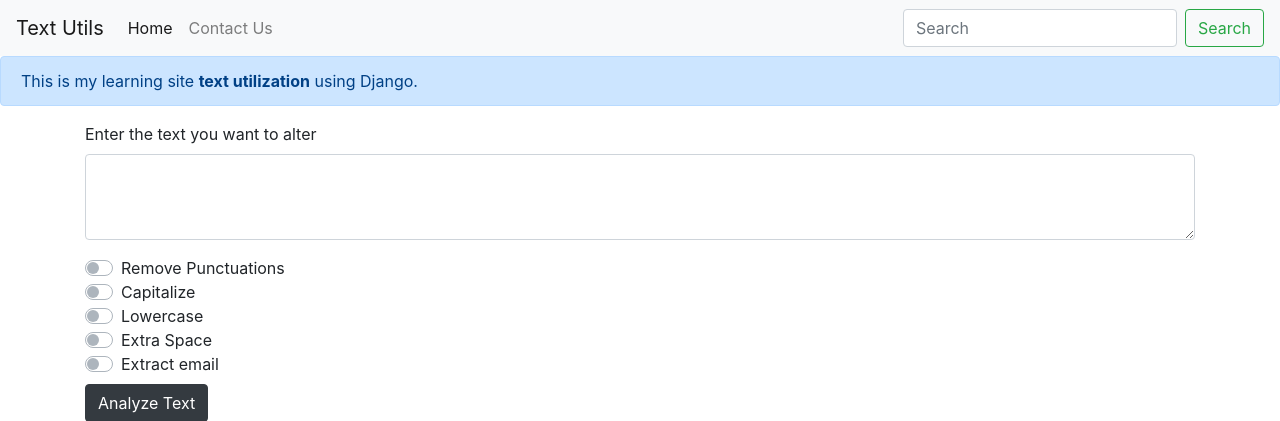
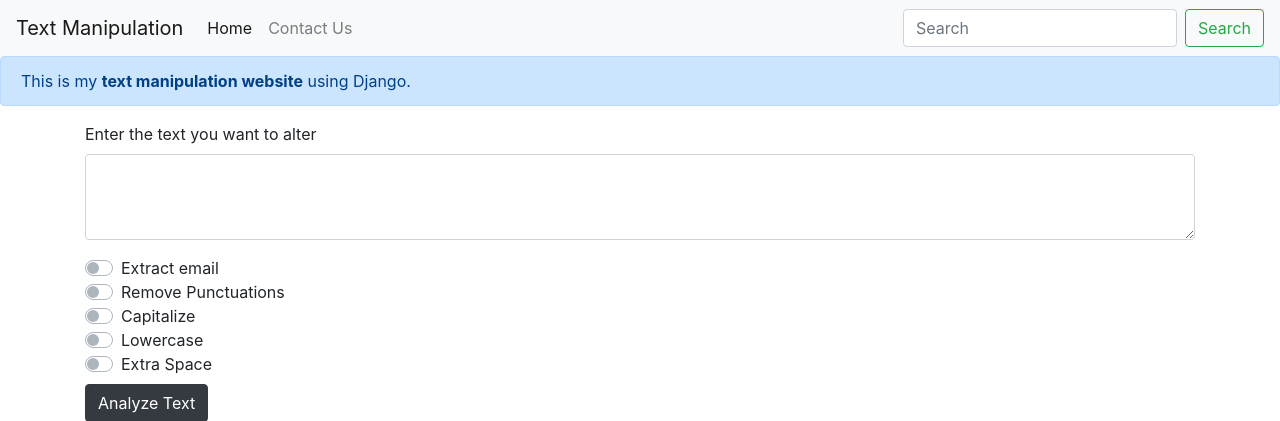
Before and after one commit to Aashishbazzz/Text-Manipulators, a Django app: page / in a window 1280 px wide. Shown: the top 421 px of the page. Run offline with Django 3.2, Linux system fonts and the light colour scheme; some libraries are stand-ins or nearby versions.

Commit message:
Update index_2.html

```diff
--- a/templates/index_2.html
+++ b/templates/index_2.html
@@ -1,43 +1,60 @@
 <!doctype html>
+
+
 <html lang="en">
+
 <head>
-    <!-- Required meta tags -->
+
 	<meta charset="utf-8">
     <meta name="viewport" content="width=device-width, initial-scale=1, shrink-to-fit=no">
 
-    <!-- Bootstrap CSS -->
     <link rel="stylesheet" href="https://stackpath.bootstrapcdn.com/bootstrap/4.5.2/css/bootstrap.min.css" integrity="sha384-JcKb8q3iqJ61gNV9KGb8thSsNjpSL0n8PARn9HuZOnIxN0hoP+VmmDGMN5t9UJ0Z" crossorigin="anonymous">
 
-    <title>Text Util</title>
+    <title>Text manipulator</title>
+
 </head>
+
+
 <body>
 
+
 	<nav class="navbar navbar-expand-lg navbar-light bg-light">
+
+
 		<button class="navbar-toggler" type="button" data-toggle="collapse" data-target="#navbarTogglerDemo01" aria-controls="navbarTogglerDemo01" aria-expanded="false" aria-label="Toggle navigation">
 			<span class="navbar-toggler-icon"></span>
 		</button>
+
 		<div class="collapse navbar-collapse" id="navbarTogglerDemo01">
-    <a class="navbar-brand" href="#">Text Utils</a>
+			<a class="navbar-brand" href="#">Text Manipulation</a>
+
 			<ul class="navbar-nav mr-auto mt-2 mt-lg-0">
+
 				<li class="nav-item active">
 					<a class="nav-link" href="#">Home <span class="sr-only">(current)</span></a>
 				</li>
+
 				<li class="nav-item">
 					<a class="nav-link" href="#">Contact Us</a>
 				</li>
 
 			</ul>
+
 			<form class="form-inline my-2 my-lg-0">
 				<input class="form-control mr-sm-2" type="search" placeholder="Search" aria-label="Search">
 					<button class="btn btn-outline-success my-2 my-sm-0" type="submit">Search</button>
 			</form>
+
 		</div>
+
+
 	</nav>
 
 
 	<div class="alert alert-primary" role="alert">
-  This is my learning site <b>text utilization</b> using Django.
+		This is my <b>text manipulation website</b> using Django.
 	</div>
+
 
 	<div class="container">
 
@@ -46,6 +63,11 @@
 			<div class="form-group">
 				<label for="exampleFormControlTextarea1">Enter the text you want to alter</label>
 				<textarea class="form-control" name='text' id="exampleFormControlTextarea1" rows="3"></textarea>
+			</div>
+
+			<div class="custom-control custom-switch">
+				<input type="checkbox" name='email' class="custom-control-input" id="customSwitch5">
+				<label class="custom-control-label" for="customSwitch5">Extract email</label>
 			</div>
 
 			<div class="custom-control custom-switch">
@@ -68,10 +90,6 @@
 				<label class="custom-control-label" for="customSwitch4">Extra Space</label>
 			</div>
 
-	<div class="custom-control custom-switch">
-		<input type="checkbox" name='email' class="custom-control-input" id="customSwitch5">
-		<label class="custom-control-label" for="customSwitch5">Extract email</label>
-	</div>
 
 
 			<button type="Submit" class="btn btn-dark mt-2">Analyze Text</button>
@@ -79,11 +97,13 @@
 
 	</div>
 
-
-    <!-- Optional JavaScript -->
-    <!-- jQuery first, then Popper.js, then Bootstrap JS -->
     <script src="https://code.jquery.com/jquery-3.5.1.slim.min.js" integrity="sha384-DfXdz2htPH0lsSSs5nCTpuj/zy4C+OGpamoFVy38MVBnE+IbbVYUew+OrCXaRkfj" crossorigin="anonymous"></script>
     <script src="https://cdn.jsdelivr.net/npm/popper.js@1.16.1/dist/umd/popper.min.js" integrity="sha384-9/reFTGAW83EW2RDu2S0VKaIzap3H66lZH81PoYlFhbGU+6BZp6G7niu735Sk7lN" crossorigin="anonymous"></script>
     <script src="https://stackpath.bootstrapcdn.com/bootstrap/4.5.2/js/bootstrap.min.js" integrity="sha384-B4gt1jrGC7Jh4AgTPSdUtOBvfO8shuf57BaghqFfPlYxofvL8/KUEfYiJOMMV+rV" crossorigin="anonymous"></script>
+
+
+
  </body>
+
+
  </html>
```
Lines whose indentation alone changed are shown as unchanged.
